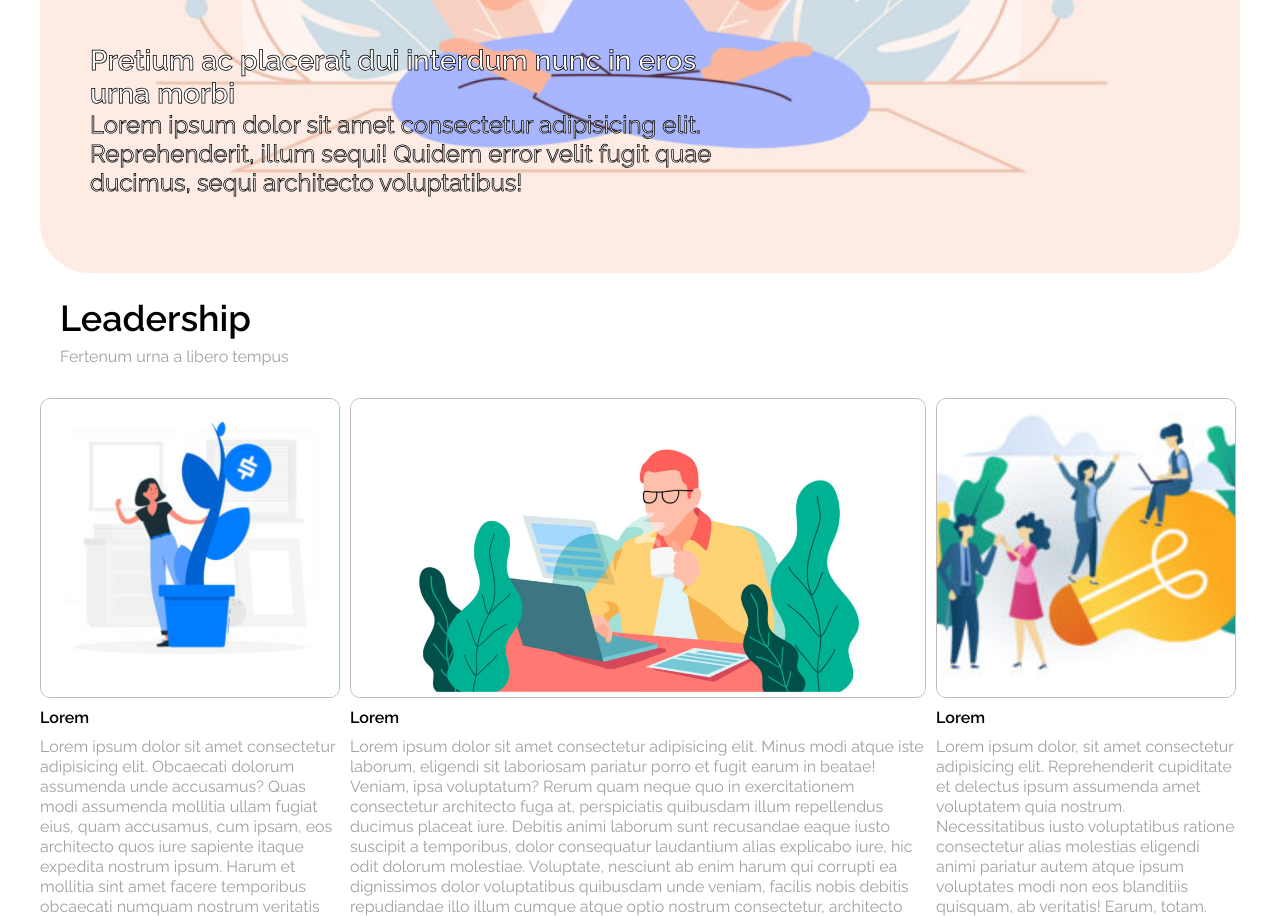
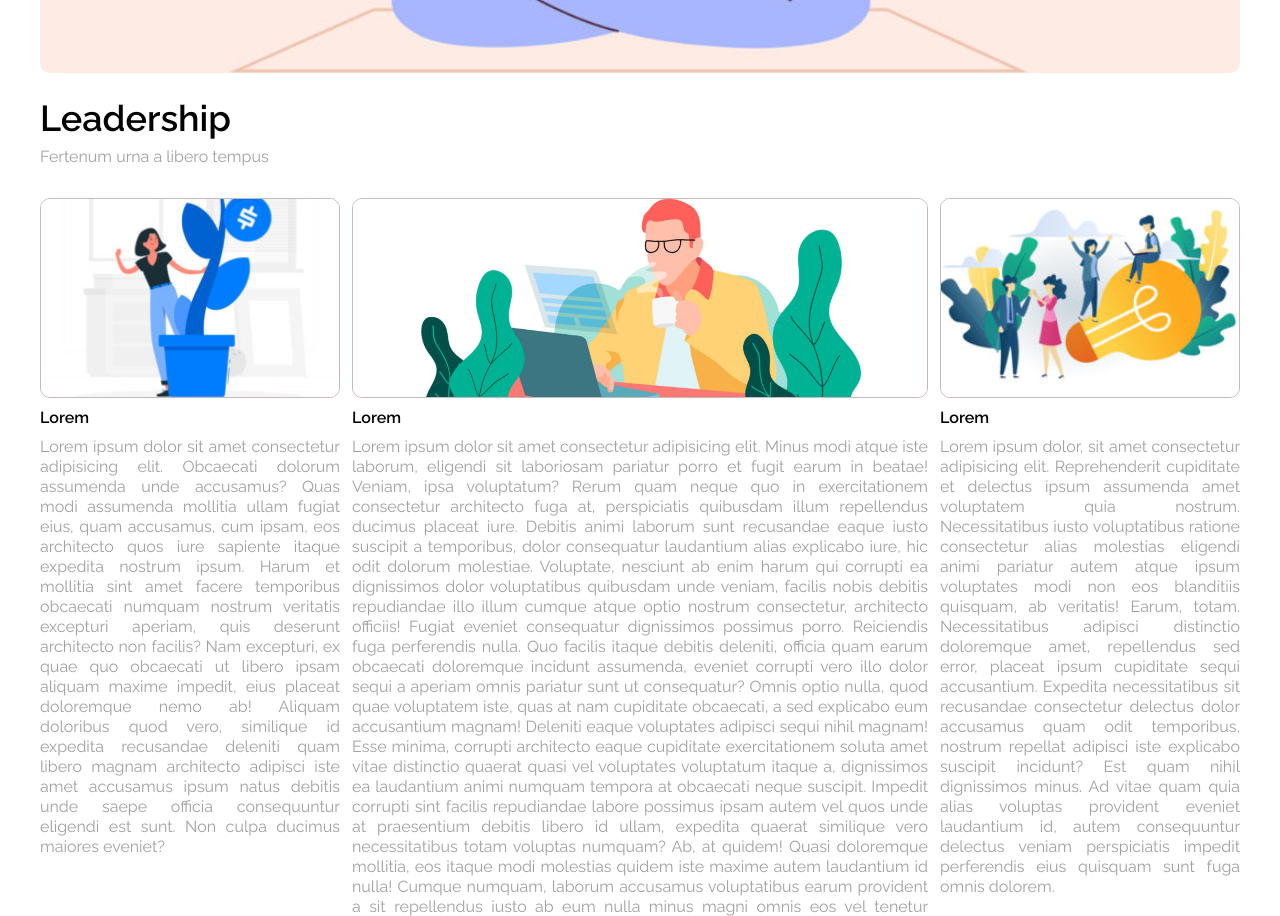
Before and after one commit to gianmarcodiale/htmlcss-wp, a plain HTML site: page index.html in a window 1280 px wide. Shown: the part 706-1622 px from the top of the page. Drawn offline with Linux system fonts and the light colour scheme.

Commit message:
minor corrections

```diff
--- a/css/style.css
+++ b/css/style.css
@@ -55,9 +55,9 @@ nav>.navigator {
 
 .hero > img{
     width: 100%;
-    height: 100%;
+    height: 600px;
     object-fit: cover;
-    border-radius: 50px;
+    border-radius: 10px;
 }
 
 .hero > div {
@@ -77,7 +77,7 @@ nav>.navigator {
 
 .title {
    font-size: 1.5rem;
-   padding: 20px;
+   padding: 20px 0;
    font-family: 'Raleway', sans-serif;
    margin-bottom: 10px;
 }
@@ -93,23 +93,23 @@ nav>.navigator {
 }
 
 .container {
-    height: 300px;
+    height: 200px;
 }
 
 .articles {
     font-family: 'Raleway', sans-serif;
+    text-align: justify;
 }
 
 .articles > div {
     width: 48%;
     float: left;
-    margin-left: 10px;
-    margin-right: 10px;
+    margin: 0 12px;
 }
 
 aside img {
     width: 100%;
-    height: 100%;
+    height: 200px;
     object-fit: cover;
     border: 1px solid rgb(199, 185, 185);
     border-radius: 10px;
@@ -117,7 +117,7 @@ aside img {
 
 .main-page img {
     width: 100%;
-    height: 100%;
+    height: 200px;
     border: 1px solid rgb(199, 185, 185);
     object-fit: cover;
     border-radius: 10px;
```
